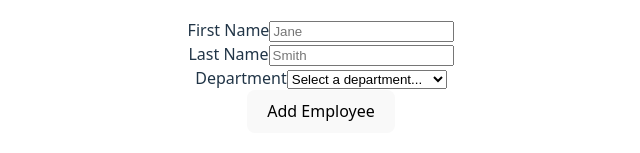
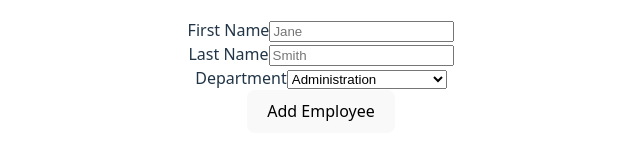
Before and after one commit to lEncarnacionRRC/COMP4002_Labs, a React (Vite) app: page /employees in a window 1280 px wide. Shown: the part 2251-2404 px from the top of the page, without its empty margins (319-959 px from the left). Built offline with nearby package versions, Linux system fonts and the light colour scheme.

Commit message:
commit for lab 3.1 - hook->service->repository

```diff
--- a/src/components/Page.tsx
+++ b/src/components/Page.tsx
@@ -1,28 +1,21 @@
 import Main from "./Main"
 import { useState } from "react"
-import type { Department, Employee } from "../types/Employee"
-import employeeData from "../data/employees.json"
+import type { Department } from "../types/Employee"
+import { employeeRepository } from "../repositories/employeeRepository"
 import AddEmployeeToList from "./employees/AddEmployeeToList"
 
 function Page() {
-  const [departments, setDepartments] = useState<Department[]>(employeeData)
-  const [validationMessage, setValidationMessage] = useState<string>("")
+  const [departments, setDepartments] = useState<Department[]>(() =>
+    employeeRepository.getDepartments()
+  )
 
-  const handleAddEmployee = (
-    newEmployee: Employee, departmentName: string
-  ) => {
-    if (newEmployee.firstName.length < 2) {
-      setValidationMessage("First name must be at least 2 characters.")
-      return
+  const handleAddEmployee = (success: boolean, error?: string) => {
+    if (success) {
+      const updatedDepts = employeeRepository.getDepartments()
+      setDepartments([...updatedDepts])
+    } else {
+      console.error("Failed to add employee:", error)
     }
-
-    setValidationMessage("")
-
-    setDepartments((prevDepartments) =>
-      prevDepartments.map((dept) =>
-      dept.departmentName === departmentName
-        ? { ...dept, employees: [...dept.employees, newEmployee]}
-        : dept))
   }
 
   return (
@@ -31,7 +24,6 @@ function Page() {
       <AddEmployeeToList
         departments={departments}
         onAddEmployee={handleAddEmployee}
-        validationMessage={validationMessage}
       />
     </>
   )
--- a/src/components/employees/AddEmployeeToList.tsx
+++ b/src/components/employees/AddEmployeeToList.tsx
@@ -1,43 +1,79 @@
 import { useState } from "react"
-import type { Department, Employee } from "../../types/Employee"
+import type { Department } from "../../types/Employee"
+import { useFormInput } from "../../hooks/useFormInput"
+import { employeeService } from "../../services/employeeService"
 
-interface AddEmployee {
+interface AddEmployeeProps {
   departments: Department[]
-    onAddEmployee: (employee: Employee, departmentName: string) => void
-    validationMessage: string
+  onAddEmployee: (success: boolean, error?: string) => void
 }
 
 export default function AddEmployeeToList({
   departments,
   onAddEmployee,
-    validationMessage,
-}: AddEmployee) {
-    const [firstName, setFirstName] = useState('')
-    const [lastName, setLastName] = useState('')
-    const [department, setDepartment] = useState('')
+}: AddEmployeeProps) {
+  // Create form inputs with validation methods
+  const firstName = useFormInput(
+    (value) => employeeService.validateFirstName(value),
+    ""
+  )
+
+  const lastName = useFormInput(
+    (value) => employeeService.validateLastName(value),
+    ""
+  )
+
+  const department = useFormInput(
+    (value) => employeeService.validateDepartment(value),
+    departments[0]?.departmentName || ""
+  )
+
+  const [submitError, setSubmitError] = useState<string>("")
 
   const handleSubmit = (e: React.FormEvent) => {
     e.preventDefault()
+    setSubmitError("")
 
-        const newEmployee: Employee = {
-            firstName: firstName.trim(),
-            lastName: lastName.trim(),
+    // Validate all inputs
+    const firstNameValid = firstName.validateForm()
+    const lastNameValid = lastName.validateForm()
+    const departmentValid = department.validateForm()
+
+    if (!firstNameValid.isValid || !lastNameValid.isValid || !departmentValid.isValid) {
+      return
     }
 
-        onAddEmployee(newEmployee, department)
+    // All valid, attempt to create employee through service
+    const result = employeeService.createEmployee(
+      String(firstName.inputValue),
+      String(lastName.inputValue),
+      String(department.inputValue)
+    )
 
-        setFirstName('')
-        setLastName('')
-        setDepartment('')
+    if (result.isValid) {
+      // Success - reset form and notify parent
+      firstName.setValue("")
+      lastName.setValue("")
+      department.setValue(departments[0]?.departmentName || "")
+      firstName.setError(null)
+      lastName.setError(null)
+      department.setError(null)
+      setSubmitError("")
 
+      onAddEmployee(true)
+    } else {
+      // Failure - show error
+      setSubmitError(result.error || "Failed to create employee")
+      onAddEmployee(false, result.error)
+    }
   }
 
   return (
     <form onSubmit={handleSubmit} className="flex flex-col gap-4 p-4 border rounded">
       <h2 className="text-lg font-semibold">Add New Employee</h2>
 
-      {validationMessage && (
-        <p className="text-red-500 text-sm">{validationMessage}</p>
+      {submitError && (
+        <p className="text-red-500 text-sm">{submitError}</p>
       )}
 
       <section className="flex flex-col gap-1">
@@ -47,11 +83,12 @@ export default function AddEmployeeToList({
         <input
           id="firstName"
           type="text"
-          value={firstName}
-          onChange={(e) => setFirstName(e.target.value)}
+          value={firstName.inputValue}
+          onChange={firstName.onChange}
           placeholder="Jane"
           className="border rounded px-3 py-2 text-sm"
         />
+        {firstName.error && <p className="text-red-500 text-xs">{firstName.error}</p>}
       </section>
 
       <section className="flex flex-col gap-1">
@@ -61,11 +98,12 @@ export default function AddEmployeeToList({
         <input
           id="lastName"
           type="text"
-          value={lastName}
-          onChange={(e) => setLastName(e.target.value)}
+          value={lastName.inputValue}
+          onChange={lastName.onChange}
           placeholder="Smith"
           className="border rounded px-3 py-2 text-sm"
         />
+        {lastName.error && <p className="text-red-500 text-xs">{lastName.error}</p>}
       </section>
 
       <section className="flex flex-col gap-1">
@@ -74,17 +112,17 @@ export default function AddEmployeeToList({
         </label>
         <select
           id="department"
-          value={department}
-          onChange={(e) => setDepartment(e.target.value)}
+          value={department.inputValue}
+          onChange={department.onChange}
           className="border rounded px-3 py-2 text-sm"
         >
-          <option value="">Select a department...</option>
           {departments.map((dept) => (
             <option key={dept.departmentName} value={dept.departmentName}>
               {dept.departmentName}
             </option>
           ))}
         </select>
+        {department.error && <p className="text-red-500 text-xs">{department.error}</p>}
       </section>
 
       <button
@@ -95,5 +133,4 @@ export default function AddEmployeeToList({
       </button>
     </form>
   )
-
 }
--- /dev/null
+++ b/src/hooks/useFormInput.tsx
@@ -0,0 +1,59 @@
+import { useState } from "react"
+
+export type Validation = {
+  isValid: boolean
+  error: string
+}
+
+/**
+ * This is a custom hook, which will be used when we want to reuse presentation
+ * logic for a form. It will handle the errors presented to the user and call
+ * a form service method so that it can be used with different components,
+ * and have different behaviors.
+ * @param formServiceMethod - This is the service method will set the input validation
+ * behavior to check for errors.
+ * @param initialState - This is the initial state of the inputs.
+ * @returns - {
+ *  inputValue: The value of the input from the user.
+ *  setValue: The value set to update the state
+ *  error: The error to be displayed or null if valid.
+ *  onChange: Change handler to handle the input change from the user.
+ *  validateForm: Validate the form to test if inputs meet requirements.
+ * }
+ */
+export function useFormInput(
+  formServiceMethod: (initialValue: string | number) => Validation,
+  initialState: string | number = ""
+) {
+  const [inputValue, setValue] = useState<string | number>(initialState)
+  const [error, setError] = useState<string | null>(null)
+
+  const onChange = (event: React.ChangeEvent<HTMLInputElement | HTMLSelectElement | HTMLTextAreaElement>) => {
+    setValue(event.target.value)
+    setError(null)
+  }
+
+  // validate for error message
+  const validateForm = (): Validation => {
+    const errorMessage = formServiceMethod(inputValue)
+
+    if (!errorMessage.isValid) {
+      setError(errorMessage.error)
+      return { isValid: false, error: errorMessage.error }
+    }
+
+    setError(null)
+    return { isValid: true, error: "" }
+  }
+
+  return {
+    inputValue,
+    setValue,
+    onChange,
+    error,
+    setError,
+    validateForm,
+  }
+}
+
+export default useFormInput
--- /dev/null
+++ b/src/repositories/employeeRepository.ts
@@ -0,0 +1,33 @@
+import type { Department, Employee } from "../types/Employee"
+import employeeData from "../data/employees.json"
+
+class EmployeeRepository {
+  private departments: Department[] = employeeData
+
+  // Get all departments with employees
+  getDepartments(): Department[] {
+    return this.departments
+  }
+
+  // Get a specific department
+  getDepartment(departmentName: string): Department | undefined {
+    return this.departments.find(dept => dept.departmentName === departmentName)
+  }
+
+  createEmployee(departmentName: string, employee: Employee): Employee | null {
+    const department = this.getDepartment(departmentName)
+
+    if (!department) {
+      return null
+    }
+
+    department.employees.push(employee)
+    return employee
+  }
+
+  getAllEmployees(): Employee[] {
+    return this.departments.flatMap(dept => dept.employees)
+  }
+}
+
+export const employeeRepository = new EmployeeRepository()
--- /dev/null
+++ b/src/services/employeeService.ts
@@ -0,0 +1,96 @@
+import type { Validation } from "../hooks/useFormInput"
+import type { Employee } from "../types/Employee"
+import { employeeRepository } from "../repositories/employeeRepository"
+
+interface CreateEmployeeResult {
+  isValid: boolean
+  error: string
+  employee?: Employee
+}
+
+class EmployeeService {
+
+  validateFirstName(firstName: string | number): Validation {
+    const name = String(firstName).trim()
+
+    if (name.length === 0) {
+      return { isValid: false, error: "First name is required" }
+    }
+
+    if (name.length < 3) {
+      return { isValid: false, error: "First name must be at least 3 characters" }
+    }
+
+    return { isValid: true, error: "" }
+  }
+
+
+  validateLastName(lastName: string | number): Validation {
+    const name = String(lastName).trim()
+
+    if (name.length === 0) {
+      return { isValid: false, error: "Last name is required" }
+    }
+
+    return { isValid: true, error: "" }
+  }
+
+
+  validateDepartment(departmentName: string | number): Validation {
+    const dept = String(departmentName).trim()
+    const departments = employeeRepository.getDepartments()
+    const exists = departments.some(d => d.departmentName === dept)
+
+    if (!exists) {
+      return { isValid: false, error: "Department does not exist" }
+    }
+
+    return { isValid: true, error: "" }
+  }
+
+
+  createEmployee(
+    firstName: string,
+    lastName: string,
+    departmentName: string
+  ): CreateEmployeeResult {
+
+    const deptValidation = this.validateDepartment(departmentName)
+    if (!deptValidation.isValid) {
+      return { isValid: false, error: deptValidation.error }
+    }
+
+
+    const firstNameValidation = this.validateFirstName(firstName)
+    if (!firstNameValidation.isValid) {
+      return { isValid: false, error: firstNameValidation.error }
+    }
+
+    const lastNameValidation = this.validateLastName(lastName)
+    if (!lastNameValidation.isValid) {
+      return { isValid: false, error: lastNameValidation.error }
+    }
+
+
+    const newEmployee: Employee = {
+      firstName: firstName.trim(),
+      lastName: lastName.trim(),
+    }
+
+
+    const created = employeeRepository.createEmployee(departmentName, newEmployee)
+
+    if (!created) {
+      return { isValid: false, error: "Failed to create employee" }
+    }
+
+    return { isValid: true, error: "", employee: created }
+  }
+
+
+  getDepartments() {
+    return employeeRepository.getDepartments()
+  }
+}
+
+export const employeeService = new EmployeeService()
```
Lines whose indentation alone changed are shown as unchanged.
